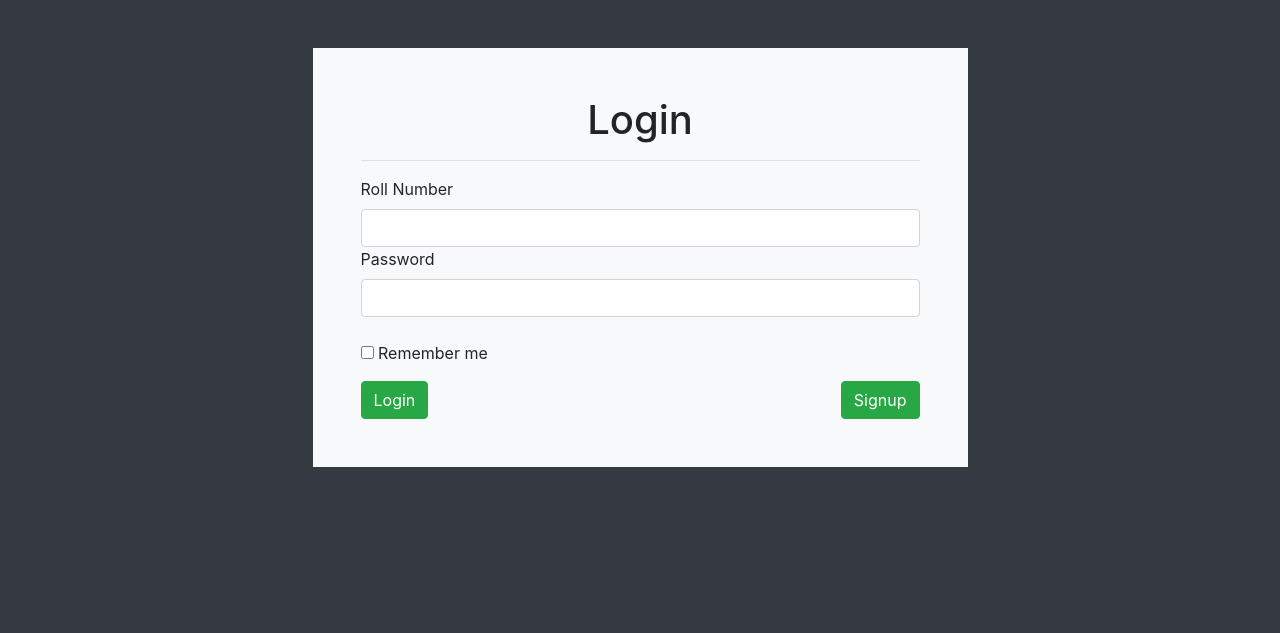
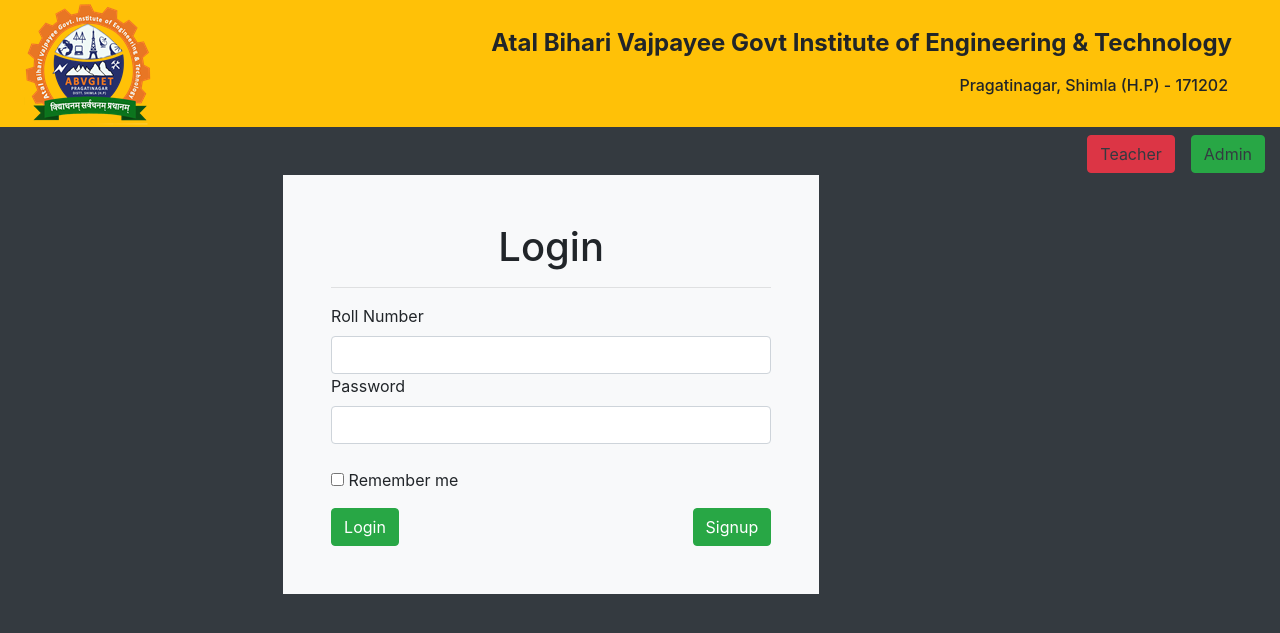
Before and after one commit to gne-ldh/Pseudo-Ninjas, a PHP site: page / in a window 1280 px wide. Shown: the top 633 px of the page. Run offline with PHP 8.4, Linux system fonts and the light colour scheme.

Commit message:
Regular update

```diff
--- a/Web/adminwars/insert.php
+++ b/Web/adminwars/insert.php
@@ -1,12 +1,12 @@
 <?php
-$connect = new mysqli('localhost','root','','ninjaart');
+$connect =  mysqli_connect('localhost','root','','ninjaart');
     if(isset($_POST['name'])){
         $name = $_POST['name'];
         $username = $_POST['username'];
         $email = $_POST['email'];
         $password = $_POST['password'];
-        $qry = "INSERT INTO `teacher`(`name`, `username`, `email`, `password`) VALUES (\"$name\",\"$username\",\"$email\",\"$password\") ";
-        $connect->query($qry)or die("this is not working");
+        $sql = "INSERT INTO `teacher`(`name`, `username`, `email`, `password`) VALUES (\"$name\",\"$username\",\"$email\",\"$password\"); ";
+        mysqli_query($connect,$sql)or die("this is not working");
         header("Location: adminpage.php?");
     }
     ?>
--- a/Web/index.php
+++ b/Web/index.php
@@ -5,6 +5,7 @@
 <meta name="viewport" content="width=device-width, initial-scale=1.0">
 <meta http-equiv="X-UA-Compatible" content="ie=edge">
 <title>Document</title>
+<link rel="stylesheet" href="mainframe/style.css">
 <link rel="stylesheet" href="https://stackpath.bootstrapcdn.com/bootstrap/4.3.1/css/bootstrap.min.css" integrity="sha384-ggOyR0iXCbMQv3Xipma34MD+dH/1fQ784/j6cY/iJTQUOhcWr7x9JvoRxT2MZw1T" crossorigin="anonymous">
 <!--gead-->
 
@@ -24,6 +25,22 @@
 
 </head>
 <body class="bg-dark">
+<div class="container-fluid">
+                        <div class="row">
+                                <div id="header">
+                                    <div class="title1">
+                                        <div class="col-md-12 float-right mx-auto  p-0 mt-0 bg-warning" >
+                                        <img class="  float-left mt-0 ml-4" src="logo.png" alt=""/>
+                                <h4 class="mr-5 float-right font-weight-bold"><br>Atal Bihari Vajpayee Govt Institute of
+                                                    Engineering & Technology</h4><br><br><br>
+
+                                <h6 class="mr-5 p-1 float-right">Pragatinagar, Shimla (H.P) - 171202</h6>
+
+                        </div>
+                </div>
+                                </div>
+                        </div><button class="btn btn-success float-right mt-2 ml-3"><a style="text-decoration: none" class="text-dark" href="adminwars/">Admin</a></button>
+                        <button class="btn btn-danger float-right mt-2"><a class="text-dark" href="teacher_time/">Teacher</a></button>
 <div class="row">
 <div class="col-md-6 p-5 bg-light mx-auto mt-5">
 <h1 class="text-center">Login</h1>
```
Also changed, not shown: Web/includes/insert.test.php (+0 -6 lines), Web/teacher_time/index.php (added, +10 -0 lines), Web/teacher_time/upload_file.php (added, +19 -0 lines).
